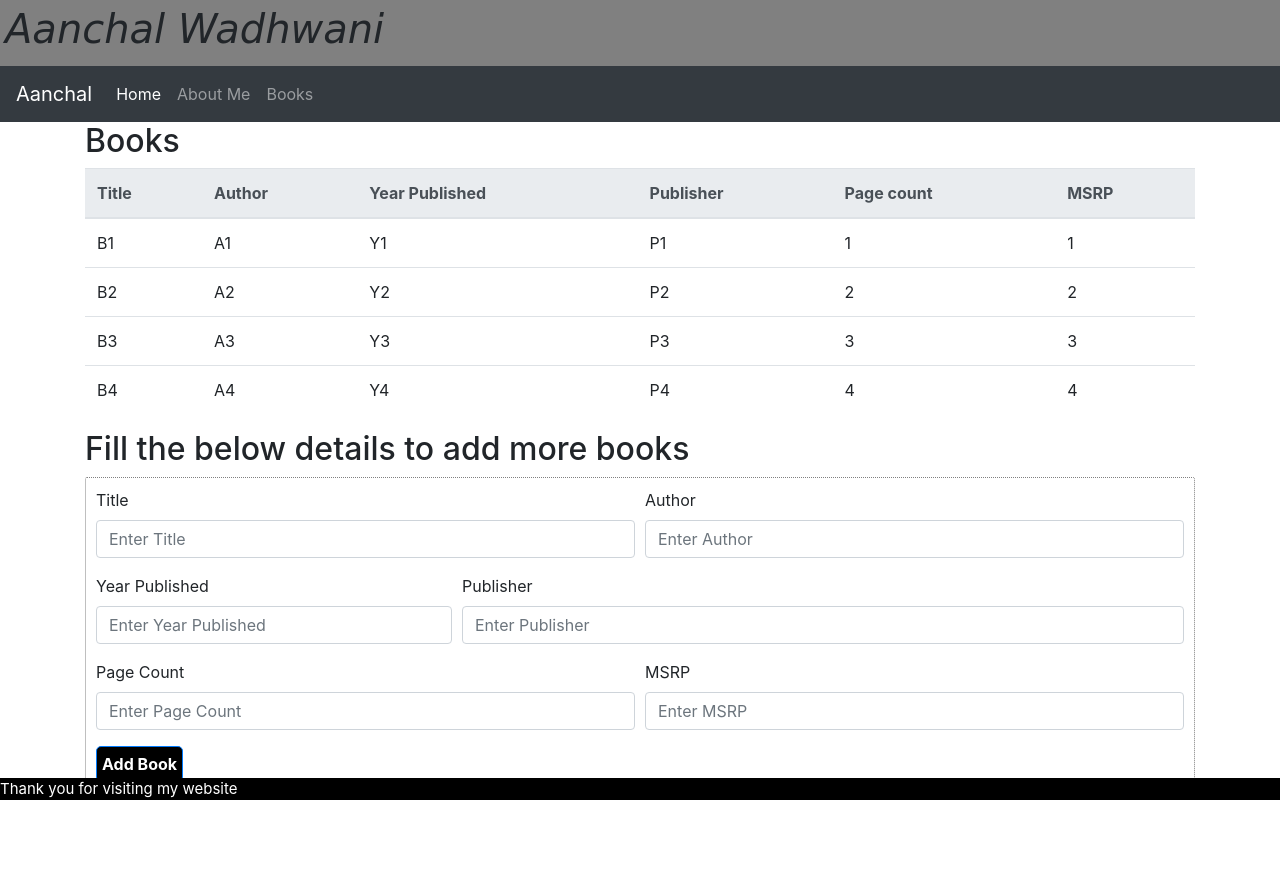
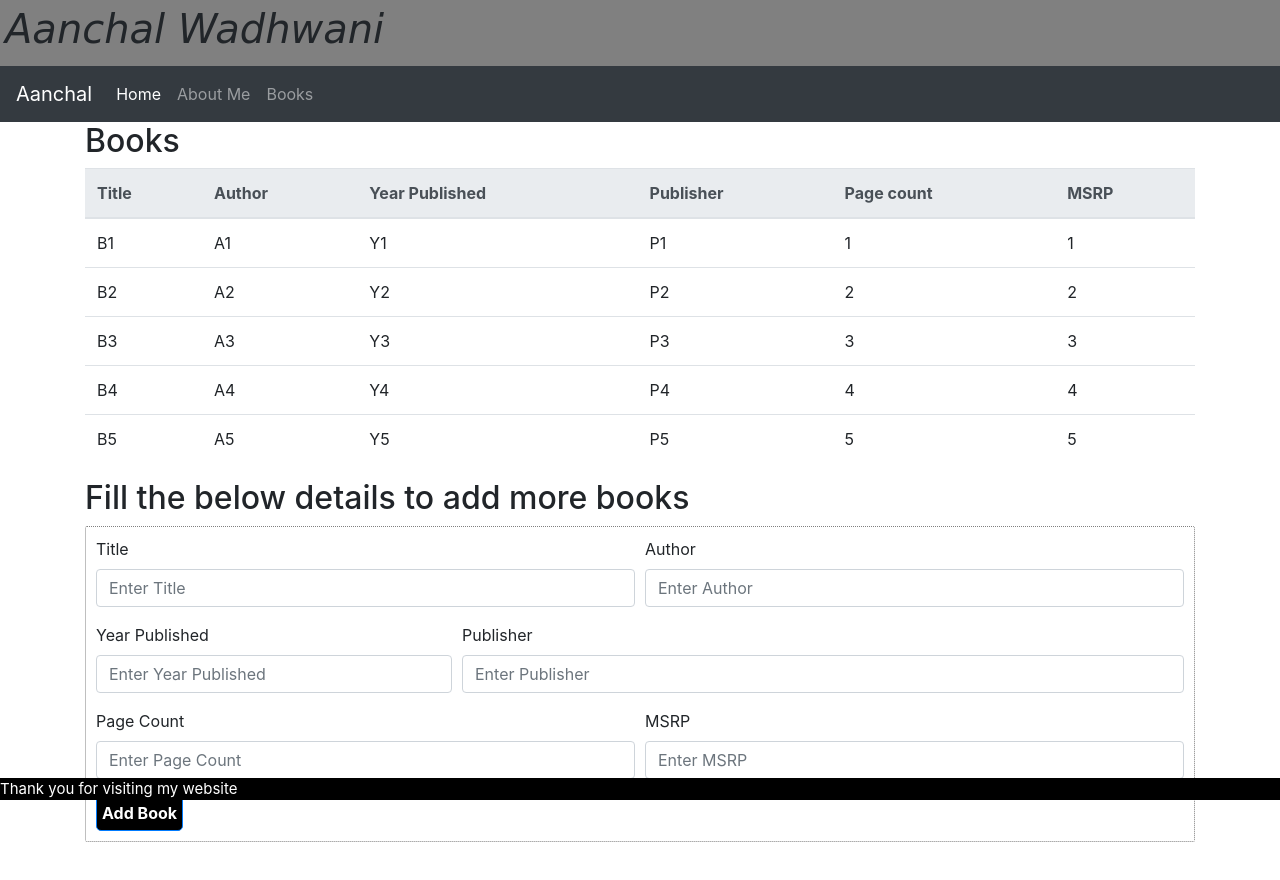
Before and after one commit to iu-msis/basic-html-AanchalWadhwani, a plain HTML site: page public/Books.html in a window 1280 px wide. Drawn offline with nearby package versions, Linux system fonts and the light colour scheme; files whose address does not match are found by name.

Commit message:
Added 5th row to table of books
Added 5th row to Books table

```diff
--- a/public/Books.html
+++ b/public/Books.html
@@ -76,6 +76,14 @@
       <td>4</td>
       <td>4</td>
     </tr>
+    <tr>
+      <td >B5</td>
+      <td>A5</td>
+      <td>Y5</td>
+      <td>P5</td>
+      <td>5</td>
+      <td>5</td>
+    </tr>
   </tbody>
 </table>
 <h2>Fill the below details to add more books</h2>
```
